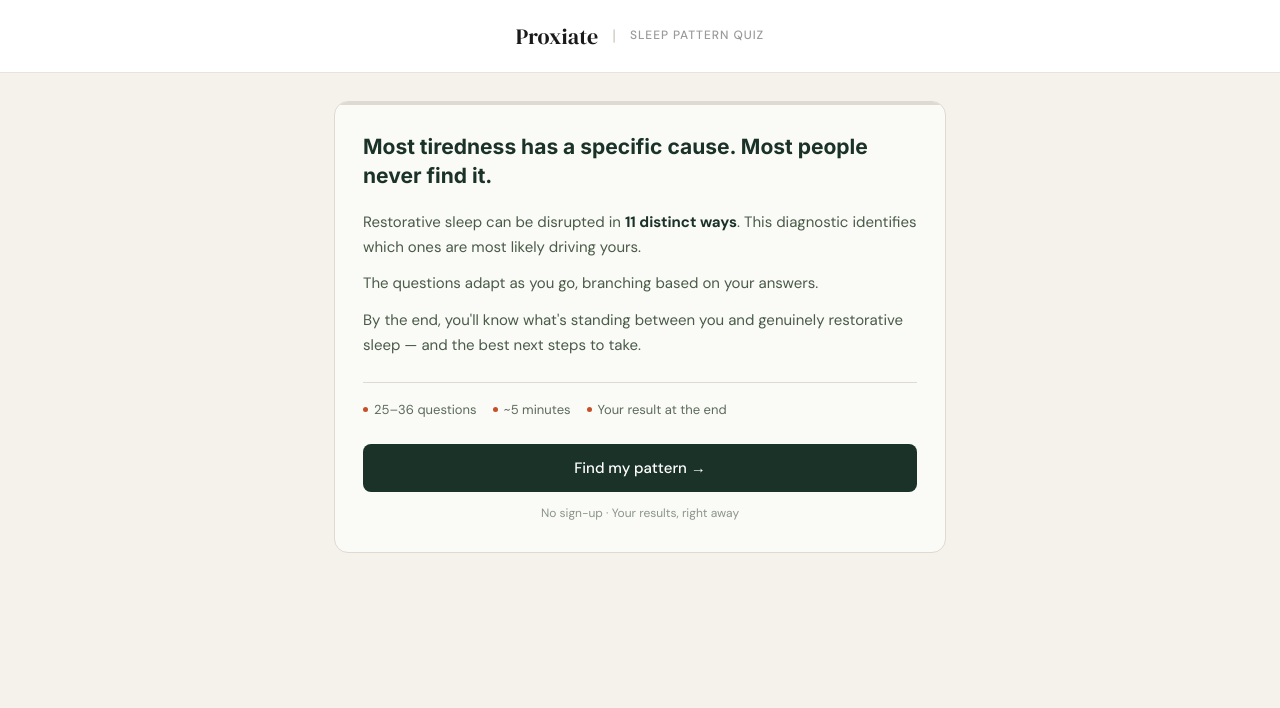
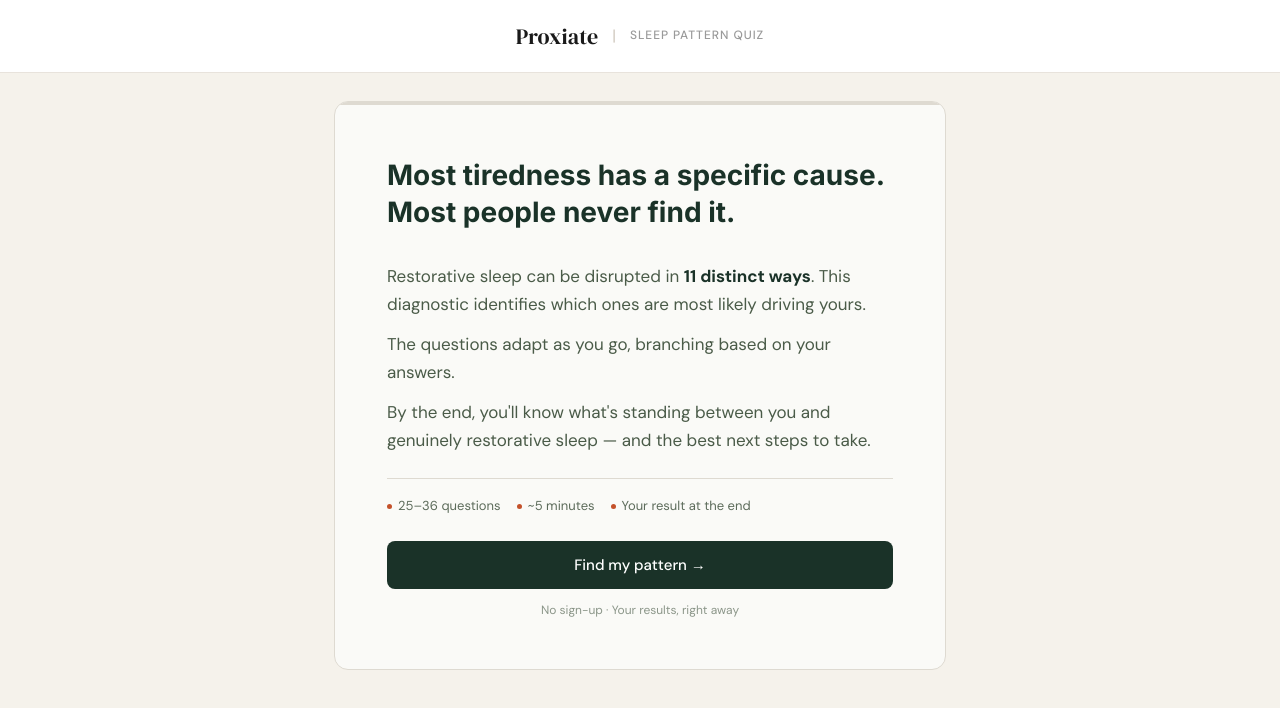
Before and after one commit to logan44104-sketch/proxiate-diagnostic, a React (Create React App) app: page / in a window 1280 px wide. Shown: the top 708 px of the page. Built offline with nearby package versions, Linux system fonts and the light colour scheme.

Commit message:
add intro screen before quiz

```diff
--- a/src/components/IntroScreen.jsx
+++ b/src/components/IntroScreen.jsx
@@ -21,16 +21,16 @@ export default function IntroScreen({ onStart }) {
         <div style={{ width: "0%", height: "100%", background: "var(--prox-terra)" }} />
       </div>
 
-      <div style={{ padding: "28px" }}>
+      <div style={{ padding: "52px 52px 48px" }}>
         {/* Hero */}
         <p
           style={{
             fontFamily: "'Inter', sans-serif",
             fontWeight: 700,
-            fontSize: "21px",
+            fontSize: "28px",
             color: "var(--prox-forest)",
-            lineHeight: 1.35,
-            margin: "0 0 20px",
+            lineHeight: 1.3,
+            margin: "0 0 32px",
           }}
         >
           Most tiredness has a specific cause. Most people never find it.
@@ -49,7 +49,7 @@ export default function IntroScreen({ onStart }) {
             style={{
               fontFamily: "'DM Sans', sans-serif",
               fontWeight: 400,
-              fontSize: "15px",
+              fontSize: "17px",
               color: "var(--prox-body)",
               lineHeight: 1.65,
               margin: 0,
@@ -63,7 +63,7 @@ export default function IntroScreen({ onStart }) {
             style={{
               fontFamily: "'DM Sans', sans-serif",
               fontWeight: 400,
-              fontSize: "15px",
+              fontSize: "17px",
               color: "var(--prox-body)",
               lineHeight: 1.65,
               margin: 0,
@@ -75,7 +75,7 @@ export default function IntroScreen({ onStart }) {
             style={{
               fontFamily: "'DM Sans', sans-serif",
               fontWeight: 400,
-              fontSize: "15px",
+              fontSize: "17px",
               color: "var(--prox-body)",
               lineHeight: 1.65,
               margin: 0,
```
